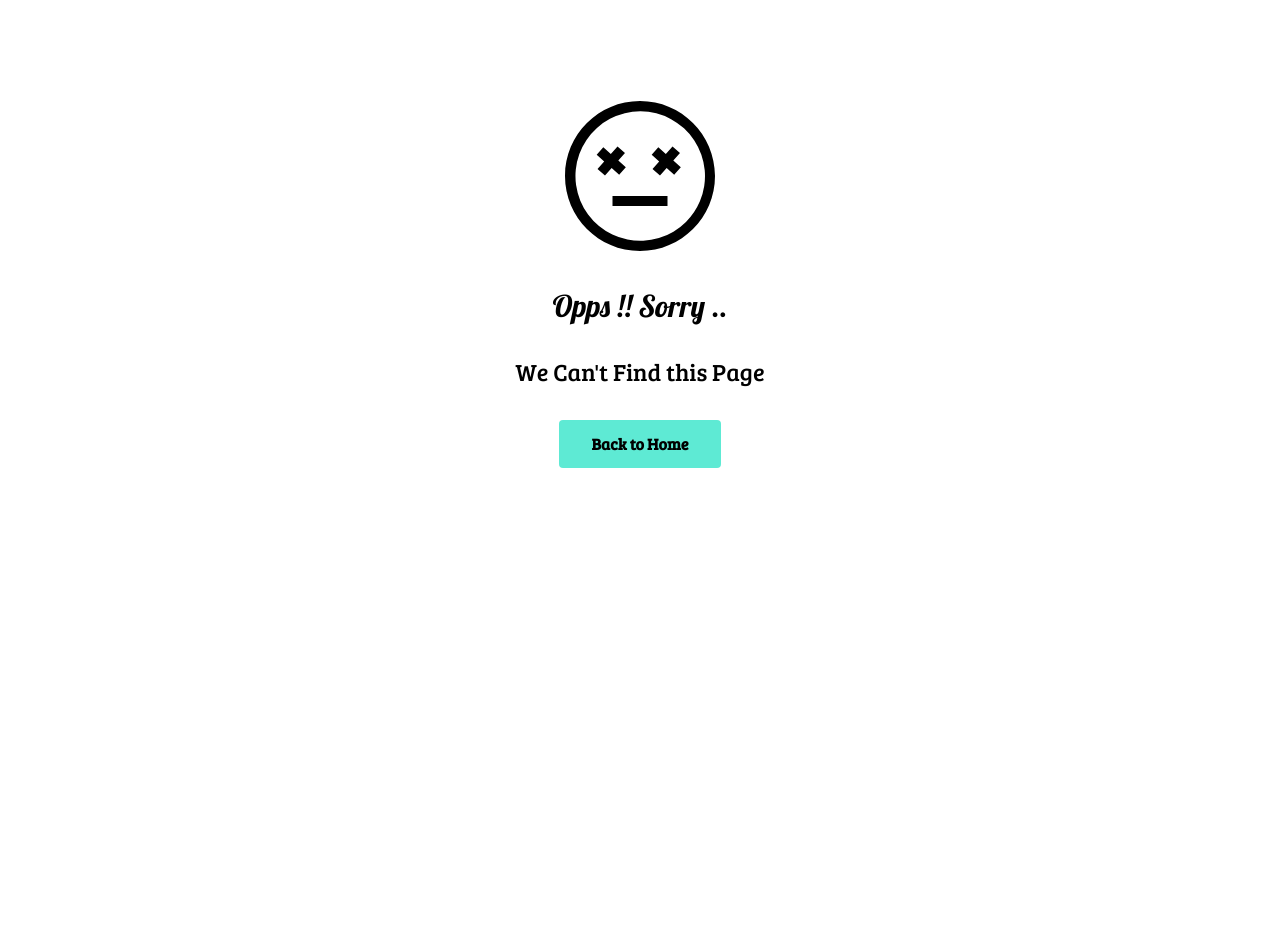
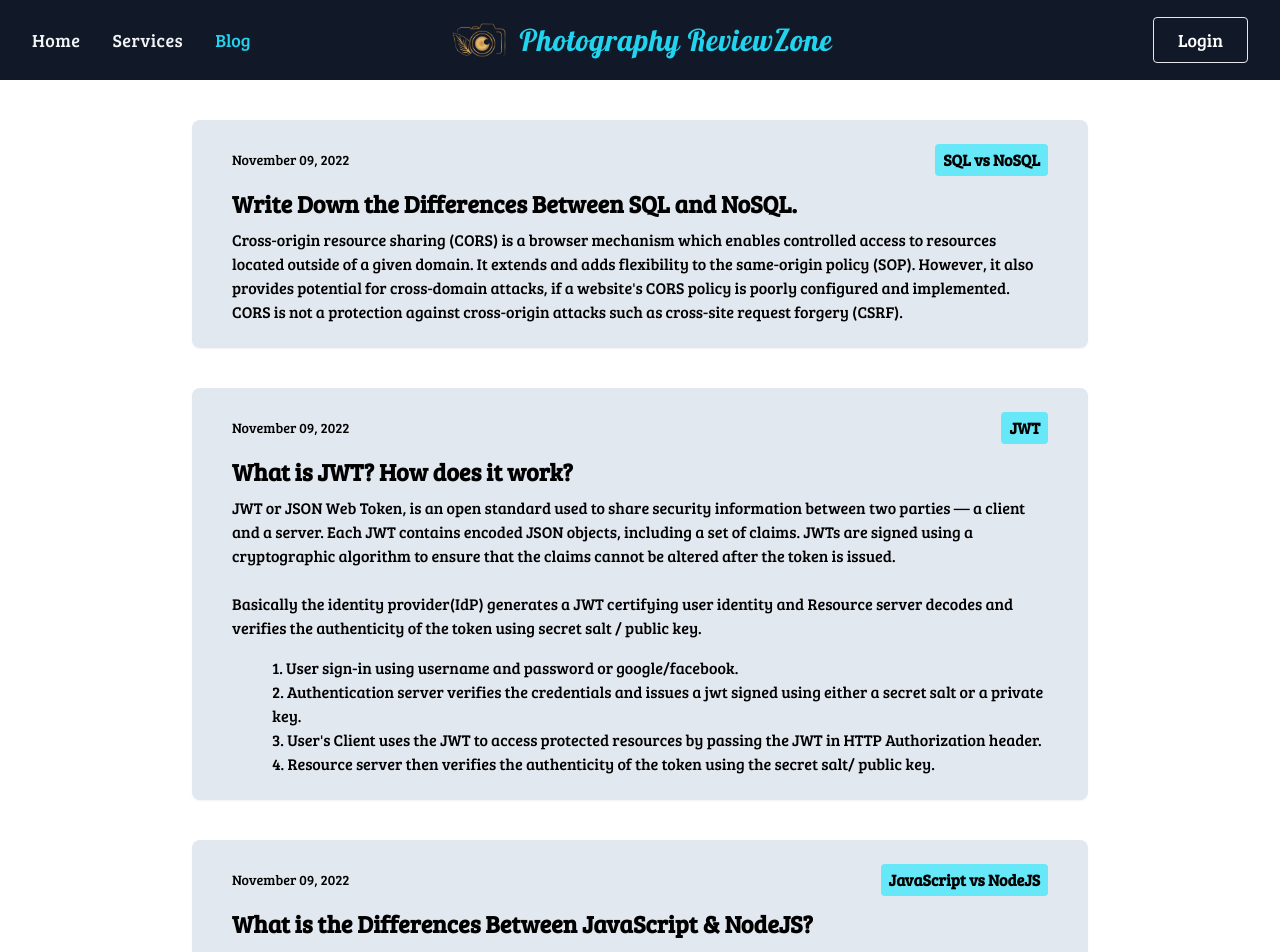
Before and after one commit to LaboneeAktar/photography-reviewzone-client, a React (Create React App) app: page /blog in a window 1280 px wide. Shown: the top 952 px of the page. Before the commit the page ends 800 px from the top, so only its background shows below. Built offline with nearby package versions, Linux system fonts and the light colour scheme; no server answers.

Commit message:
send reviews

```diff
--- /dev/null
+++ b/src/Pages/Blog/Blog.js
@@ -0,0 +1,128 @@
+import React from "react";
+
+const Blog = () => {
+  return (
+    <div>
+      <div className="dark:bg-gray-800  dark:text-gray-100">
+        <div className="container max-w-4xl px-10 py-6 mx-auto rounded-lg shadow-sm bg-slate-200 dark:bg-gray-900 my-10">
+          <div className="flex items-center justify-between">
+            <span className="text-sm dark:text-gray-400">
+              November 09, 2022
+            </span>
+            <button className="px-2 py-1 font-bold rounded dark:bg-violet-400 bg-cyan-300 dark:text-gray-900">
+              SQL vs NoSQL
+            </button>
+          </div>
+          <div className="mt-3">
+            <h2 className="text-2xl font-bold">
+              Write Down the Differences Between SQL and NoSQL.{" "}
+            </h2>
+            <p className="mt-2">
+              Cross-origin resource sharing (CORS) is a browser mechanism which
+              enables controlled access to resources located outside of a given
+              domain. It extends and adds flexibility to the same-origin policy
+              (SOP). However, it also provides potential for cross-domain
+              attacks, if a website's CORS policy is poorly configured and
+              implemented. CORS is not a protection against cross-origin attacks
+              such as cross-site request forgery (CSRF).
+            </p>
+          </div>
+        </div>
+        <div className="container max-w-4xl px-10 py-6 mx-auto rounded-lg shadow-sm bg-slate-200 dark:bg-gray-900 my-10">
+          <div className="flex items-center justify-between">
+            <span className="text-sm dark:text-gray-400">
+              November 09, 2022
+            </span>
+            <button className="px-2 py-1 font-bold rounded dark:bg-violet-400 bg-cyan-300 dark:text-gray-900">
+              JWT
+            </button>
+          </div>
+          <div className="mt-3">
+            <h2 className="text-2xl font-bold">
+              What is JWT? How does it work?
+            </h2>
+            <h3 className="mt-2">
+              JWT or JSON Web Token, is an open standard used to share security
+              information between two parties — a client and a server. Each JWT
+              contains encoded JSON objects, including a set of claims. JWTs are
+              signed using a cryptographic algorithm to ensure that the claims
+              cannot be altered after the token is issued.
+              <br /> <br />
+              Basically the identity provider(IdP) generates a JWT certifying
+              user identity and Resource server decodes and verifies the
+              authenticity of the token using secret salt / public key.
+              <p className="pl-10 pt-4">
+                1. User sign-in using username and password or google/facebook.
+              </p>
+              <p className="pl-10">
+                2. Authentication server verifies the credentials and issues a
+                jwt signed using either a secret salt or a private key.
+              </p>
+              <p className="pl-10">
+                {" "}
+                3. User's Client uses the JWT to access protected resources by
+                passing the JWT in HTTP Authorization header.
+              </p>
+              <p className="pl-10">
+                {" "}
+                4. Resource server then verifies the authenticity of the token
+                using the secret salt/ public key.
+              </p>
+            </h3>
+          </div>
+        </div>
+        <div className="container max-w-4xl px-10 py-6 mx-auto rounded-lg shadow-sm bg-slate-200 dark:bg-gray-900 my-10">
+          <div className="flex items-center justify-between">
+            <span className="text-sm dark:text-gray-400">
+              November 09, 2022
+            </span>
+            <button className="px-2 py-1 font-bold rounded dark:bg-violet-400 bg-cyan-300 dark:text-gray-900">
+              JavaScript vs NodeJS
+            </button>
+          </div>
+          <div className="mt-3">
+            <h2 className="text-2xl font-bold">
+              What is the Differences Between JavaScript & NodeJS?
+            </h2>
+            <p className="mt-2">
+              The private route component is similar to the public route, the
+              only change is that redirect URL and authenticate condition. If
+              the user is not authenticated he will be redirected to the login
+              page and the user can only access the authenticated routes If he
+              is authenticated (Logged in).
+            </p>
+            <p className="pt-5">Example:</p>
+          </div>
+        </div>
+        <div className="container max-w-4xl px-10 py-6 mx-auto rounded-lg shadow-sm bg-slate-200 dark:bg-gray-900 my-10">
+          <div className="flex items-center justify-between">
+            <span className="text-sm dark:text-gray-400">
+              November 09, 2022
+            </span>
+            <button className="px-2 py-1 font-bold rounded dark:bg-violet-400 bg-cyan-300 dark:text-gray-900">
+              NodeJS
+            </button>
+          </div>
+          <div className="mt-3">
+            <h2 className="text-2xl font-bold">
+              How does NodeJS handle multiple request at the same time?
+            </h2>
+            <h3 className="mt-2">
+              NodeJS receives multiple client requests and places them into
+              EventQueue. NodeJS is built with the concept of event-driven
+              architecture. NodeJS has its own EventLoop which is an infinite
+              loop that receives requests and processes them. EventLoop is the
+              listener for the EventQueue. If NodeJS can process the request
+              without I/O blocking then the event loop would itself process the
+              request and sends the response back to the client by itself. But,
+              it is possible to process multiple requests parallelly using the
+              NodeJS cluster module or worker_threads module.
+            </h3>
+          </div>
+        </div>
+      </div>
+    </div>
+  );
+};
+
+export default Blog;
--- a/src/Pages/Home/Home.js
+++ b/src/Pages/Home/Home.js
@@ -7,10 +7,10 @@ import PhotoGallery from "./PhotoGallery";
 import BasicElement from "./BasicElement";
 import { PhotoProvider, PhotoView } from "react-photo-view";
 import "react-photo-view/dist/react-photo-view.css";
-import useTitle from "../../hooks/useTitle";
+// import useTitle from "../../hooks/useTitle";
 
 const Home = () => {
-  useTitle("Home");
+  // useTitle("Home");
   const [services, setServices] = useState([]);
 
   useEffect(() => {
--- a/src/Pages/ServiceDetails/ReviewForm.js
+++ b/src/Pages/ServiceDetails/ReviewForm.js
@@ -1,4 +1,5 @@
 import React, { useContext } from "react";
+import toast from "react-hot-toast";
 import { AuthContext } from "../../contexts/AuthProvider";
 
 const ReviewForm = ({ service }) => {
@@ -25,7 +26,7 @@ const ReviewForm = ({ service }) => {
       message,
     };
 
-    fetch("http://localhost:5000/reviews", {
+    fetch("https://photography-reviewzone-server.vercel.app/reviews", {
       method: "POST",
       headers: {
         "content-type": "application/json",
@@ -35,6 +36,10 @@ const ReviewForm = ({ service }) => {
       .then((res) => res.json())
       .then((data) => {
         console.log(data);
+        if (data.acknowledged) {
+          toast.success("Send Your Review Successfully");
+          form.reset();
+        }
       })
       .catch((error) => console.error(error));
   };
--- a/src/Pages/Services/Services.js
+++ b/src/Pages/Services/Services.js
@@ -5,8 +5,8 @@ import Service from "../Service/Service";
 
 const Services = () => {
   useTitle("Services");
-  const loaderData = useLoaderData();
-  const services = loaderData.data;
+  const services = useLoaderData();
+
   return (
     <div>
       <div className="lg:relative mb-16 lg:block hidden">
--- a/src/Router/Router/Router.js
+++ b/src/Router/Router/Router.js
@@ -1,5 +1,6 @@
 import { createBrowserRouter } from "react-router-dom";
 import Main from "../../layout/Main";
+import Blog from "../../Pages/Blog/Blog";
 import ErrorPage from "../../Pages/ErrorPage/ErrorPage";
 import Home from "../../Pages/Home/Home";
 import Login from "../../Pages/Login/Login";
@@ -36,6 +37,10 @@ const routes = createBrowserRouter([
           ),
       },
       {
+        path: "/blog",
+        element: <Blog></Blog>,
+      },
+      {
         path: "/login",
         element: <Login></Login>,
       },
```
